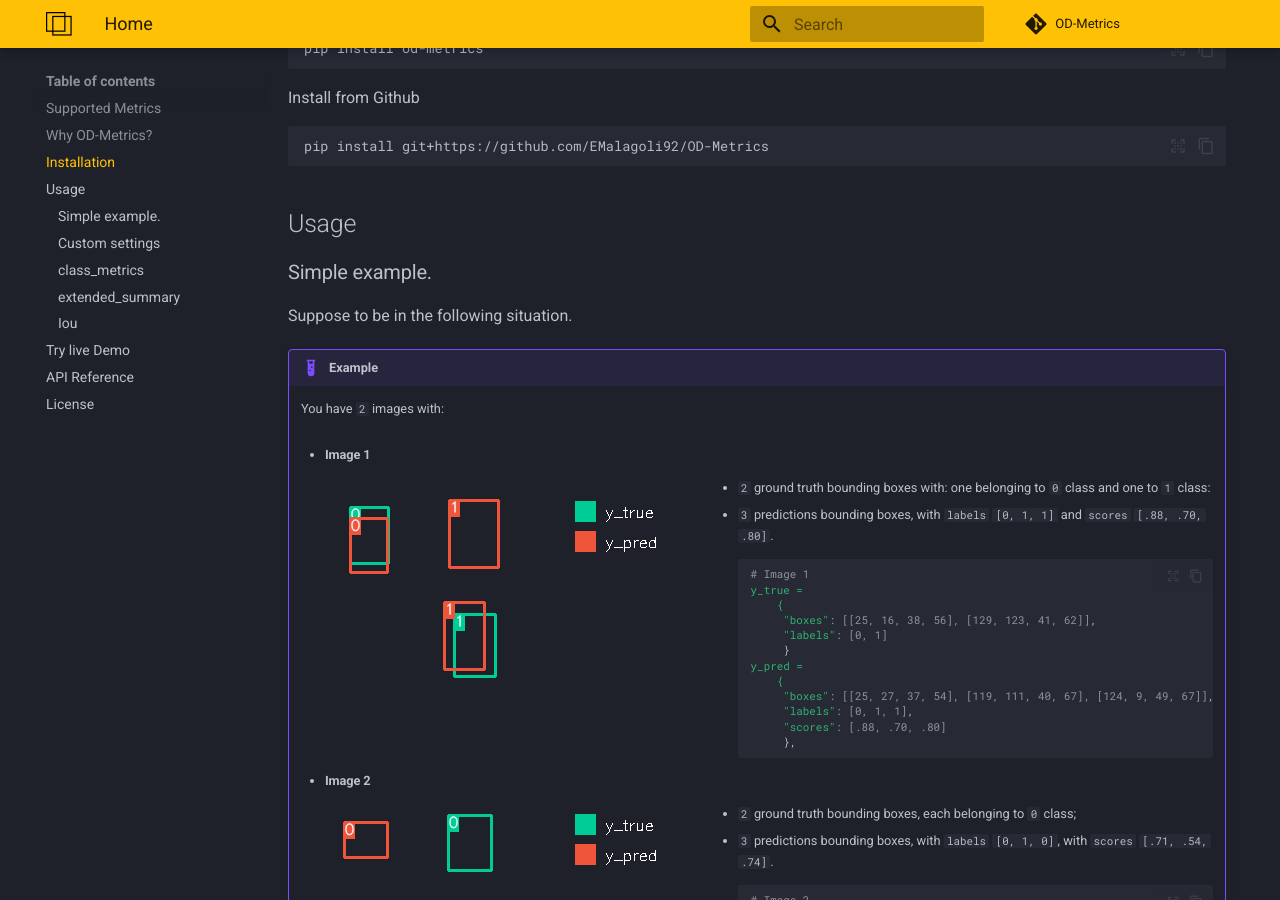
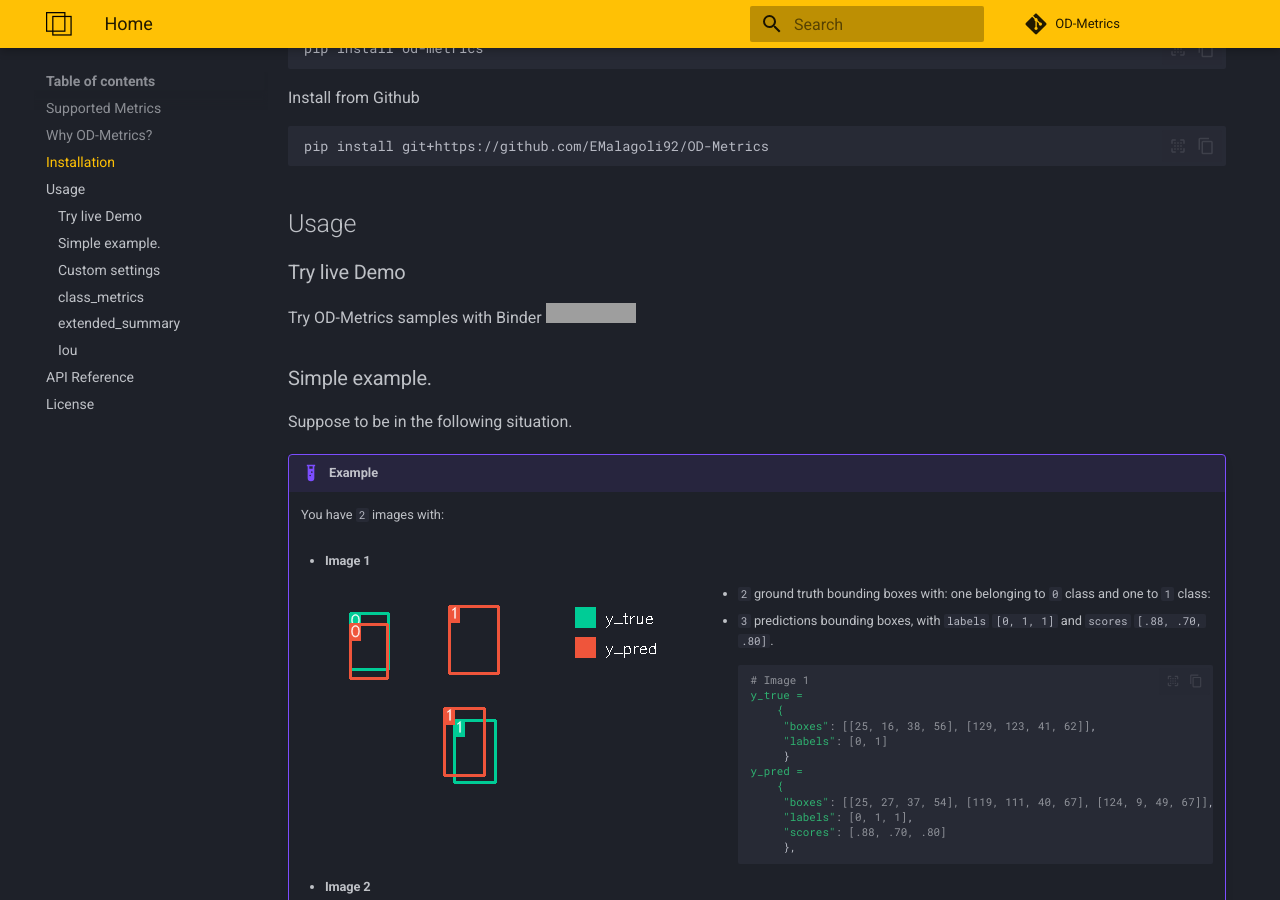
Before and after one commit to EMalagoli92/OD-Metrics, an MkDocs documentation site: the page built from docs/index.md, in a window 1280 px wide and 900 px high, scrolled down 1140 px. Built offline with MkDocs 1.6.1 and Material for MkDocs 9.7.7, drawn with Linux system fonts in a browser that asks for light colours; comment, search, counter and statistics services are not loaded; some of the changed text lies outside the part shown; grey boxes are pictures that could not be loaded.

Commit message:
Update index.md

```diff
--- a/docs/index.md
+++ b/docs/index.md
@@ -51,6 +51,10 @@
 
 
 ## Usage
+
+### Try live Demo
+Try OD-Metrics samples with Binder [![Binder](https://mybinder.org/badge_logo.svg)](https://mybinder.org/v2/gh/EMalagoli92/OD-metrics/HEAD?labpath=samples%2Fsamples.ipynb)
+
 ### Simple example.
 Suppose to be in the following situation.
 !!! Example
```
Also changed, not shown: other parts of docs/index.md (+0 -4 lines).
